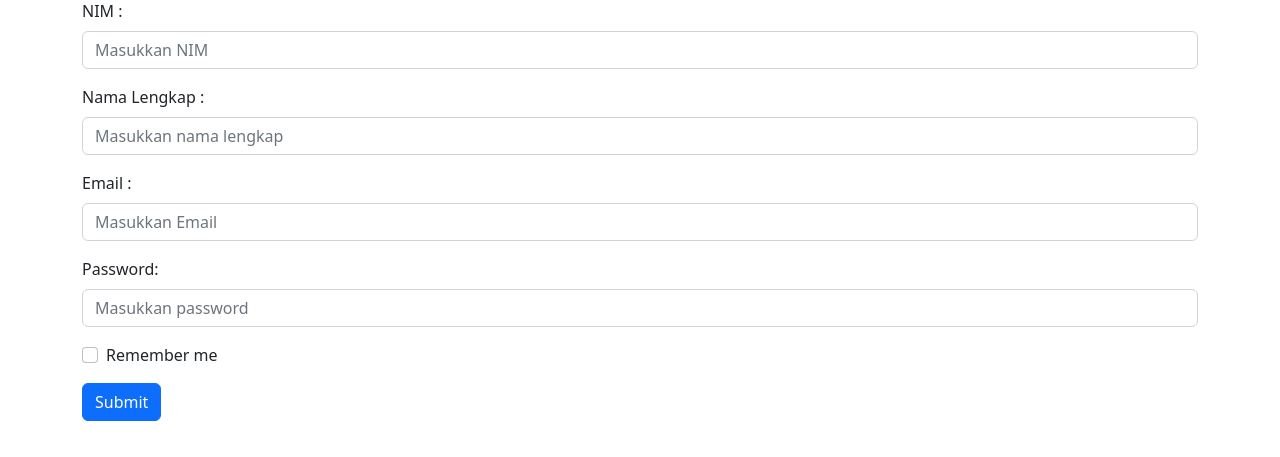
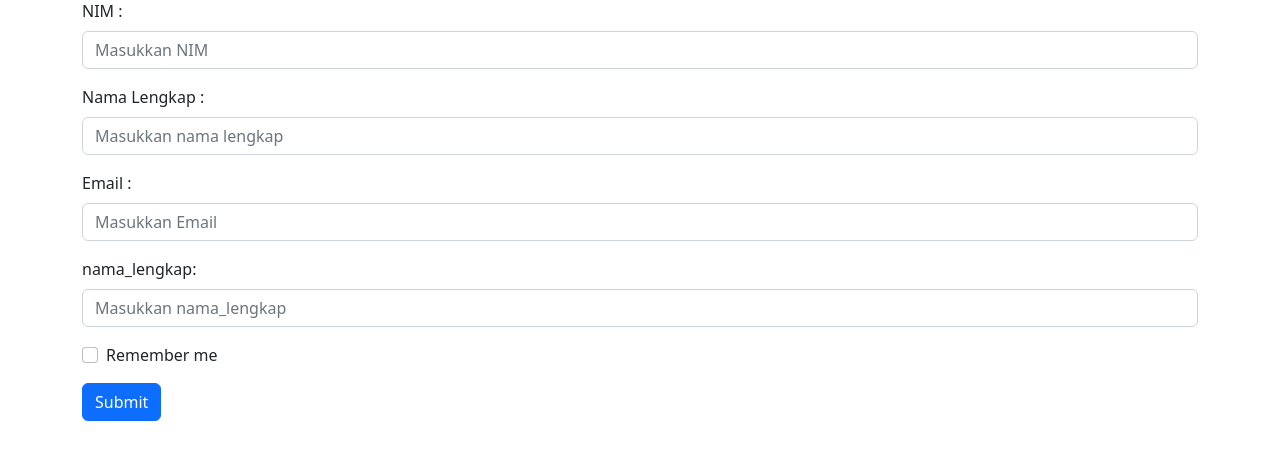
Before and after one commit to jalalbinotong/sim_lsp, a CodeIgniter app: page /simlsp/cdaftar/formdaftar in a window 1280 px wide. Shown: the part 73-530 px from the top of the page. Run offline with CodeIgniter, Linux system fonts and the light colour scheme.

Commit message:
Validasi flash data
validasi flash data disimpan tetep muncul walaupun form kosong

```diff
--- a/application/models/Mdaftar.php
+++ b/application/models/Mdaftar.php
@@ -15,6 +15,8 @@
             //simpan
             $this->db->insert('tb_user', $data);
             $this->session->set_flashdata('pesan', 'Data sudah disimpan');
+            redirect('cdaftar/formdaftar', 'refresh');
+        } else {
         }
     }
 }
--- a/application/views/formdaftar.php
+++ b/application/views/formdaftar.php
@@ -1,18 +1,34 @@
 <script language="javascript">
     function simpandata() {
 
-        var email = $('#email').val();
+        var Nim = $('Nim').val();
+        if (nim == "") {
+
+            alert("Nim masih kosong");
+            $('#Nim').focus();
+            return false;
+        }
+
+        var nama_lengkap = $('#nama_lengkap').val();
+        if (nama_lengkap == "") {
+
+            alert("Nama Lengkap masih kosong");
+            $('#nama_lengkap').focus();
+            return false;
+        }
+
+        var nama_lengkap = $('#email').val();
         if (email == "") {
 
-            alert("email masih kosong");
+            alert("Email masih kosong");
             $('#email').focus();
             return false;
         }
 
-        var password = $('#password').val();
+        var nama_lengkap = $('#password').val();
         if (password == "") {
 
-            alert("password masih kosong");
+            alert("Password masih kosong");
             $('#password').focus();
             return false;
         }
@@ -20,12 +36,27 @@
     }
 </script>
 
+<?php
+$pesan = $this->session->flashdata('pesan');
+if ($pesan == "") {
+    echo "";
+} else {
+?>
+    <div class="alert alert-success alert-dismissible">
+        <button type="button" class="btn-close" data-bs-dismiss="alert"></button>
+        <strong><?php echo $pesan; ?></strong>
+    </div>
+
+<?php
+}
+?>
+
 <div class="container">
     <form id="formdaftar" name="formdaftar" method="post" action="<?php echo base_url('cdaftar/prosesdaftar'); ?>">
         <div class="mb-3 mt-3">
             <div class="mb-3">
                 <input type="hidden" name="id_user" id="id_user" />
-                <input type="hidden" name="tipe_user" id="tipe_user" value="asesi"/>
+                <input type="hidden" name="tipe_user" id="tipe_user" value="asesi" />
             </div>
             <div class="mb-3">
                 <label class="form-label">NIM :</label>
@@ -37,18 +68,18 @@
             </div>
             <div class="mb-3">
                 <label class="form-label">Email :</label>
-                <input type="email" class="form-control" id="email" placeholder="Masukkan Email" name="email">
+                <input type="nim" class="form-control" id="nim" placeholder="Masukkan Email" name="nim">
             </div>
             <div class="mb-3">
-                <label class="form-label">Password:</label>
-                <input type="password" class="form-control" id="password" placeholder="Masukkan password" name="password">
+                <label class="form-label">nama_lengkap:</label>
+                <input type="nama_lengkap" class="form-control" id="nama_lengkap" placeholder="Masukkan nama_lengkap" name="nama_lengkap">
             </div>
             <div class="form-check mb-3">
                 <label class="form-check-label">
                     <input class="form-check-input" type="checkbox" name="remember"> Remember me
                 </label>
             </div>
-            <button type="submit" class="btn btn-primary" onclick="prosesdaftar();">Submit</button>
+            <button type="submit" class="btn btn-primary" onclick="simpandata();">Submit</button>
     </form>
 
 </div>
```
